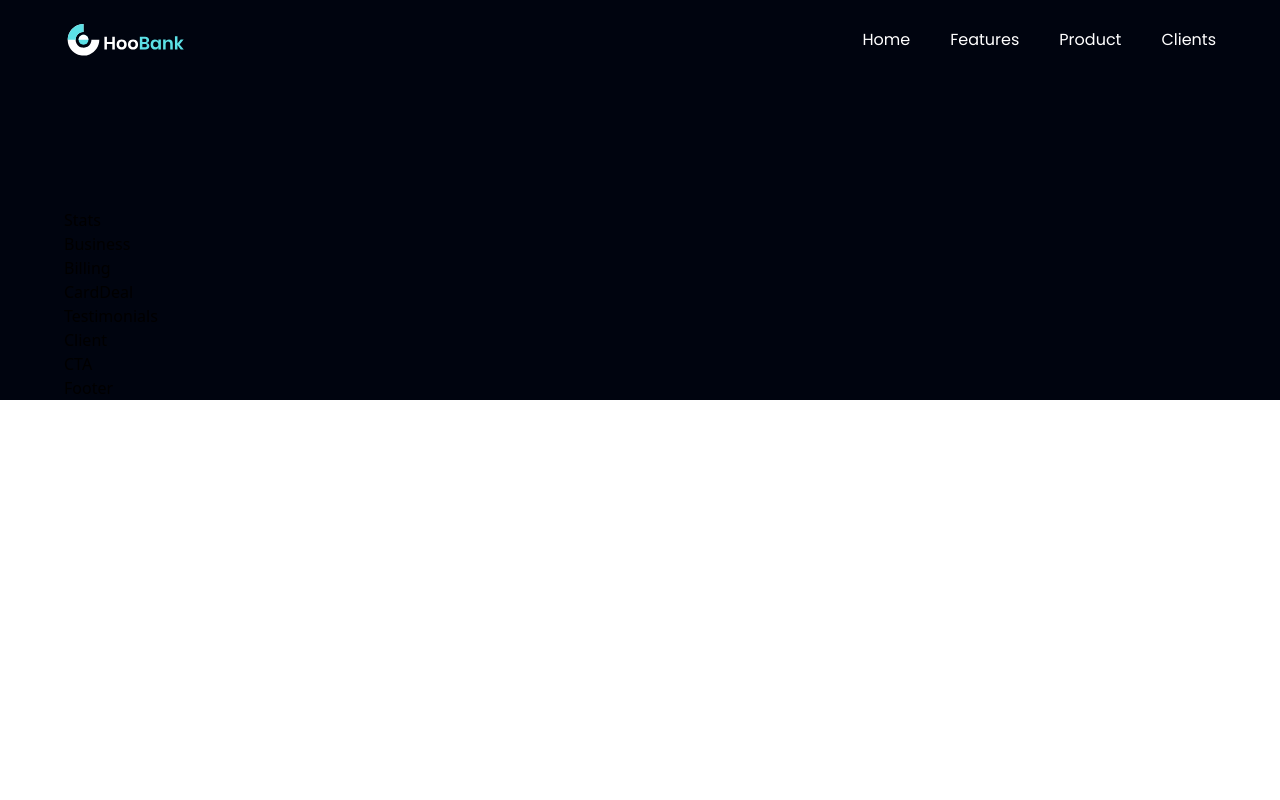
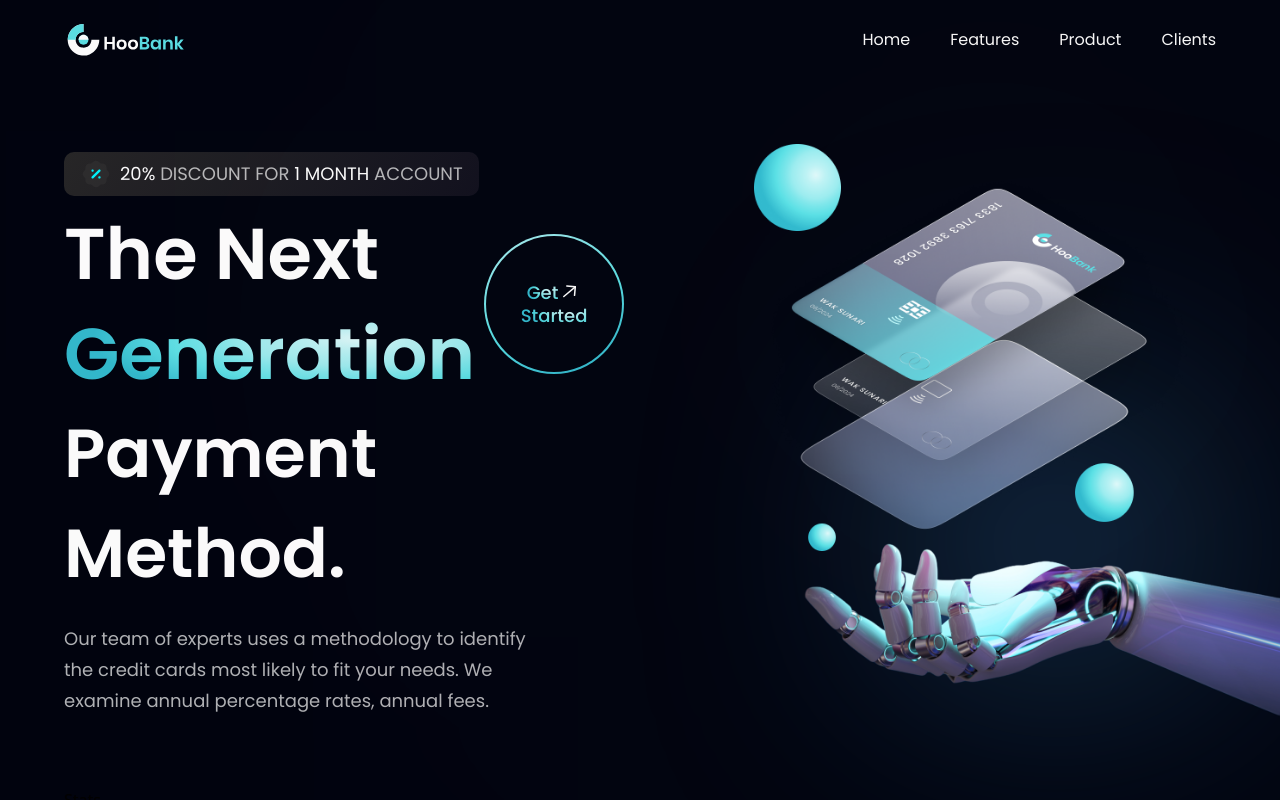
Before and after one commit to YitayalT/recipe-website, a React (Vite) app: page / in a window 1280 px wide. Shown: the top 800 px of the page. Built offline with nearby package versions, Linux system fonts and the light colour scheme.

Commit message:
Finishing the hero section

```diff
--- a/src/Components/GetStarted.jsx
+++ b/src/Components/GetStarted.jsx
@@ -1,9 +1,29 @@
-import React from 'react'
-
+import styles from "../style";
+import { arrowUp } from "../assets";
 const GetStarted = () => {
   return (
-    <div>GetStarted</div>
-  )
-}
+    <div
+      className={`${styles.flexCenter} w-[140px] h-[140px] rounded-full bg-blue-gradient p-[2px] cursor-pointer `}
+    >
+      <div
+        className={`${styles.flexCenter} flex-col bg-primary w-[100%] h-[100%] rounded-full`}
+      >
+        <div className={`${styles.flexStart} flex-row `}>
+          <p className="font-poppins font-medium text-[18px] leading-[23px]">
+            <span className="text-gradient">Get</span>
+          </p>
+          <img
+            src={arrowUp}
+            alt="arrow up"
+            className="w-[23px] h-[23px] object-contain"
+          />
+        </div>
+        <p className="font-poppins font-medium text-[18px] leading-[23px]">
+          <span className="text-gradient">Started</span>
+        </p>
+      </div>
+    </div>
+  );
+};
 
-export default GetStarted
+export default GetStarted;
--- a/src/Components/Hero.jsx
+++ b/src/Components/Hero.jsx
@@ -1,12 +1,50 @@
-import React from 'react'
-import styles from '../style'
-import {discount, robot} from '../assets'
+import React from "react";
+import styles from "../style";
+import { discount, robot } from "../assets";
+import GetStarted from "./GetStarted";
 const Hero = () => {
   return (
-    <section id='home' className={`flex md:flex-row flex-col ${styles.paddingY}`}>
+    <section id="home" className={`flex md:flex-row flex-col ${styles.paddingY}`}>
+      <div className={`flex-1 ${styles.flexStart} flex-col xl:px-0 sm:px-16 px-6`}>
+        <div className="flex flex-row items-center py-[6px] px-4 bg-discount-gradient rounded-[10px] mb-2">
+          <img src={discount} alt="discount" className="w-[32px] h-[32px]" />
+          <p className={`${styles.paragraph} ml-2`}>
+            <span className="text-white">20%</span> DISCOUNT FOR{" "}
+            <span className="text-white">1 MONTH</span> ACCOUNT
+          </p>
+        </div>
 
+        <div className="flex flex-row justify-between items-center w-full ">
+          <h1 className="flex-1 font-poppins font-semibold ss:text-[72px] text-[52px] text-white ss:leading-[100px] leading-[75px]">
+            The Next <br className="sm:block hidden" />{" "}
+            <span className="text-gradient">Generation</span>
+          </h1>
+          <div className="ss:flex hidden md:mr-4 mr-0 ">
+            <GetStarted />
+          </div>
+        </div>
+        <h1 className="font-poppins font-semibold ss:text-[68px] text-[52px] text-white ss:leading-[100px] leading-[75px] w-full">
+          Payment Method.
+        </h1>
+        <p className={`${styles.paragraph} max-w-[470px] mt-5`}>
+          Our team of experts uses a methodology to identify the credit cards
+          most likely to fit your needs. We examine annual percentage rates,
+          annual fees.
+        </p>
+      </div>
+
+      <div className={`flex-1 flex ${styles.flexCenter} md:my-0 my-10 relative`}>
+        <img src={robot} alt="billing" className="w-[100%] relative z-[5]"/>
+        <div className="z-[0] absolute w-[40%] h-[35%] top-0 pink__gradient"/>
+        <div className="z-[1] absolute w-[80%] h-[80%] rounded-full bottom-40  white__gradient"/>
+        <div className="z-[0] absolute w-[50%] h-[55%] right-20 bottom-20 blue__gradient"/>
+      </div>
+
+      <div className={`ss:hidden ${styles.flexCenter}`}>
+        <GetStarted />
+      </div>
     </section>
-  )
-}
+  );
+};
 
-export default Hero
+export default Hero;
--- a/src/index.css
+++ b/src/index.css
@@ -130,11 +130,11 @@
 }
 
 .pink__gradient {
-  background: linear-gradient(90deg, #f4c4f3 0%, #fc67fa 100%);
+  background: linear-gradient(90deg, #6a4e6a 0%, #151315 100%);
   filter: blur(900px);
 }
 
 .white__gradient {
-  background: rgba(255, 255, 255, 0.6);
+  background: rgba(75, 72, 72, 0.6);
   filter: blur(750px);
 }
```
